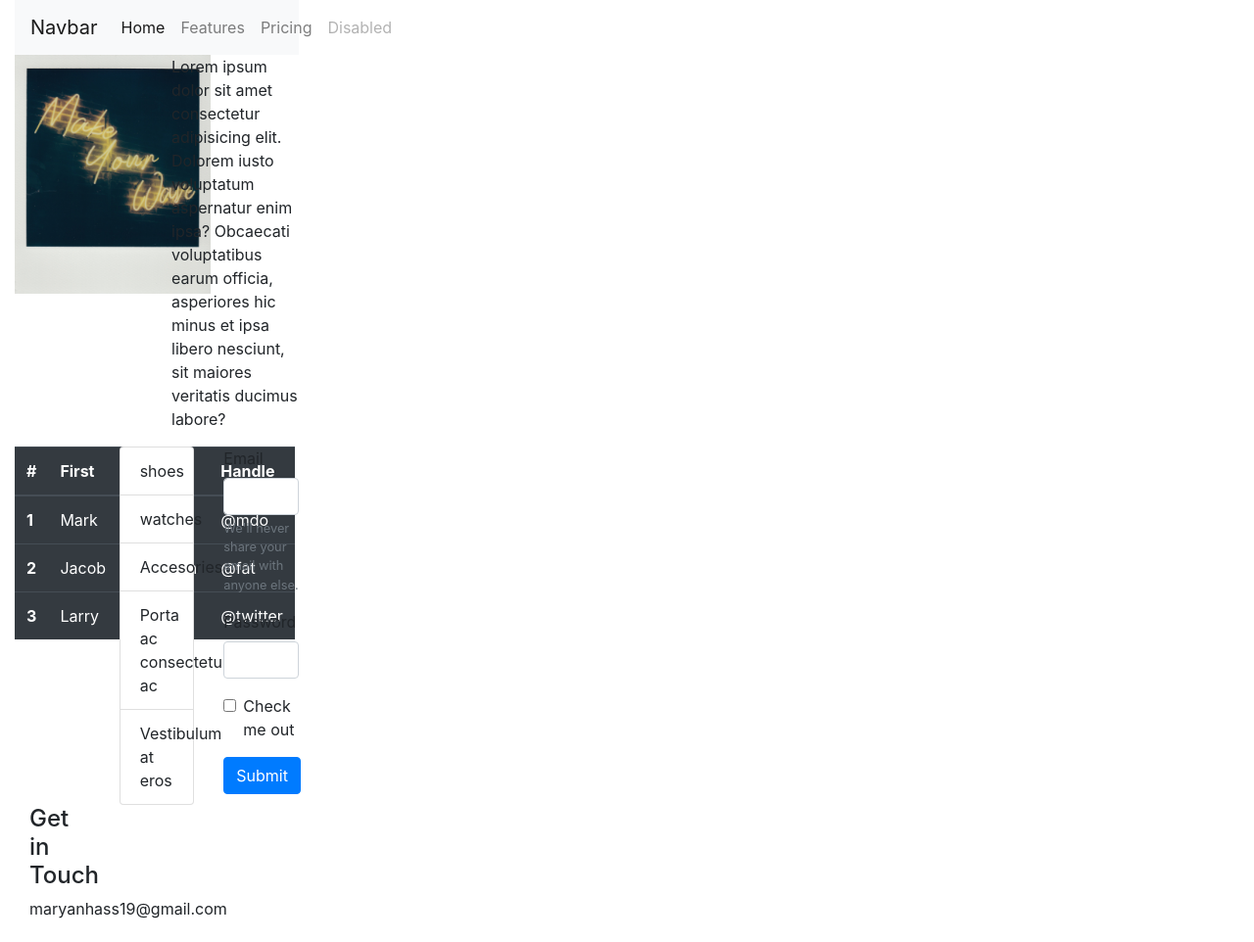
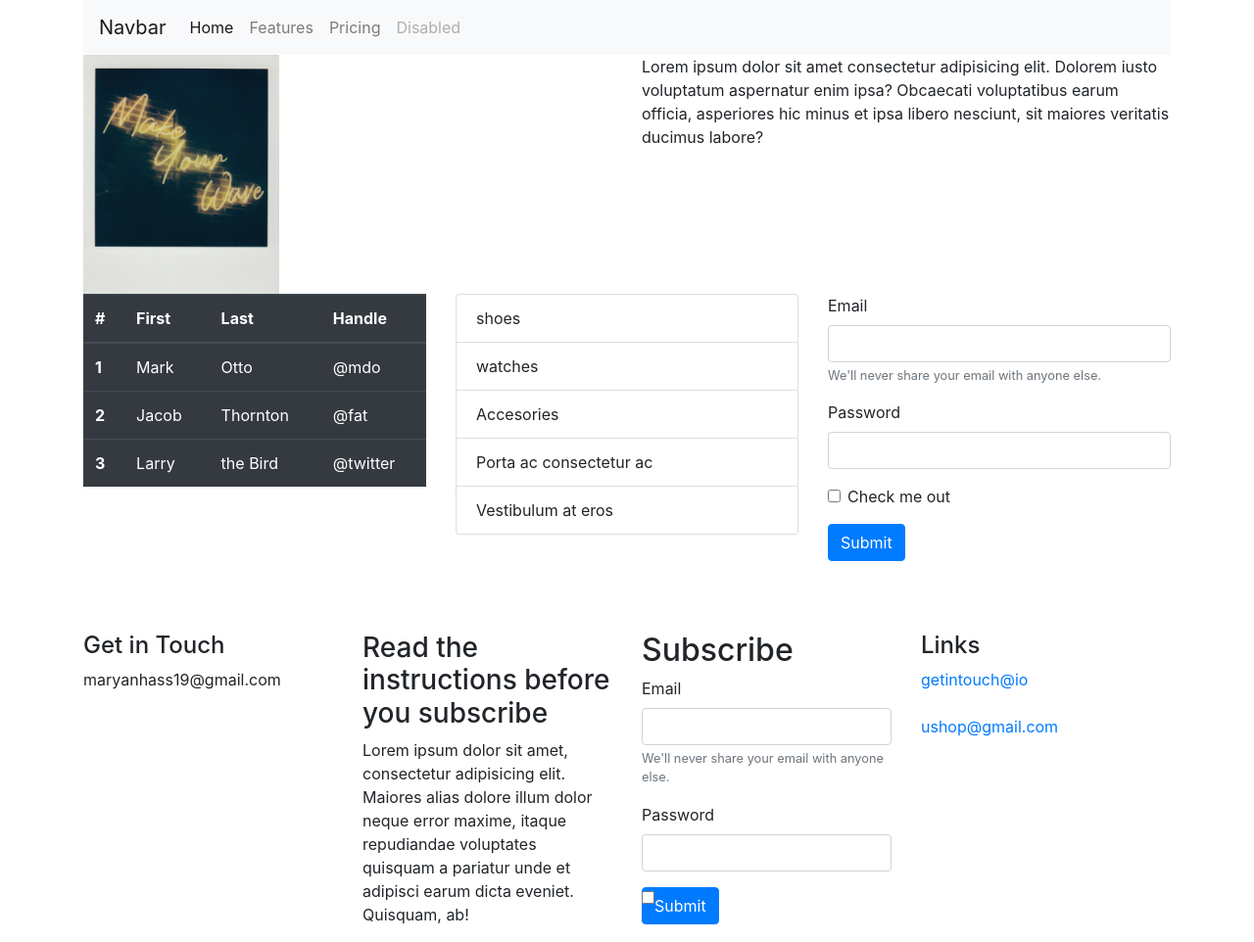
Before and after one commit to maryan19/Bootstrap-basic, a plain HTML site: page index.html in a window 1280 px wide. Shown: the whole page at 98% size. Drawn offline with Linux system fonts and the light colour scheme.

Commit message:
add footer

```diff
--- a/index.html
+++ b/index.html
@@ -11,7 +11,7 @@
 </head>
 
 <body>
-    <div class="col-md-3" class="container">
+    <div class="container">
         <div class="row">
 
             <div class="col-md-12">
@@ -33,7 +33,9 @@
                     </div>
                 </nav>
             </div>
+        </div>
 
+        <div class="row">
             <div class="col-md-6">
                 <img src="images/happy.jpg" alt="happy" width="200px">
             </div>
@@ -44,7 +46,9 @@
                     Obcaecati voluptatibus earum officia, asperiores hic minus et ipsa libero nesciunt, sit maiores
                     veritatis ducimus labore?</p>
             </div>
-
+        </div>
+        <!--new row-->
+        <div class="row">
             <div class="col-md-4">
                 <table class="table table-dark">
                     <thead>
@@ -108,14 +112,52 @@
                     </div>
                     <button type="submit" class="btn btn-primary">Submit</button>
                 </form>
-
             </div>
         </div>
+<br> <br> <br>
 
         <footer>
-            <div class="col-md-3">
-                <h4>Get in Touch</h4>
-                <p>maryanhass19@gmail.com</p>
+            <div class="row">
+                <div class="col-md-3">
+                    <h4>Get in Touch</h4>
+                    <p>maryanhass19@gmail.com</p>
+                </div>
+                <div class="col-md-3">
+                    <h3>Read the instructions before you subscribe</h3>
+                    <p>Lorem ipsum dolor sit amet, consectetur adipisicing elit. Maiores alias dolore illum dolor neque
+                        error maxime, itaque repudiandae voluptates quisquam a pariatur unde et adipisci earum dicta
+                        eveniet. Quisquam, ab!</p>
+
+                </div>
+                <div class="col-md-3">
+                    <form>
+                        <div class="form-group">
+                            <h2>Subscribe</h2>
+                            <label for="exampleInputEmail1">Email</label>
+                            <input type="email" class="form-control" id="exampleInputEmail1"
+                                aria-describedby="emailHelp">
+                            <small id="emailHelp" class="form-text text-muted">We'll never share your email with anyone
+                                else.</small>
+                        </div>
+                        <div class="form-group">
+                            <label for="exampleInputPassword1">Password</label>
+                            <input type="password" class="form-control" id="exampleInputPassword1">
+                        </div>
+                        <div class="form-group form-check">
+                            <input type="checkbox" class="form-check-input" id="exampleCheck1">
+
+                        </div>
+                        <button type="submit" class="btn btn-primary">Submit</button>
+                    </form>
+
+                </div>
+                <div class="col-md-3">
+                    <h4>Links</h4>
+                    <a href="links">getintouch@io</a>
+                    <br> <br>
+                    <a href="links">ushop@gmail.com</a>
+
+                </div>
             </div>
         </footer>
 
```
